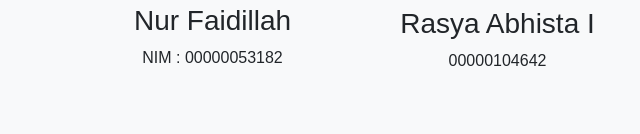
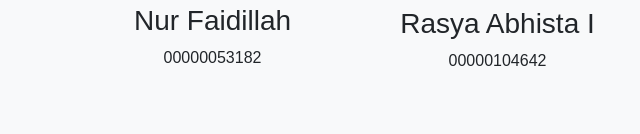
Before and after one commit to felixoctanieltel/UTS-IF231-H-Intro-to-Internet-Technology, a plain HTML site: page UTS LAB FINAL(1)/uts lab finalllllll/aboutus.html in a window 1280 px wide. Shown: the part 400-534 px from the top of the page, 0-640 px from the left. Drawn offline with nearby package versions, Linux system fonts and the light colour scheme.

Commit message:
Update aboutus.html

```diff
--- a/UTS LAB FINAL(1)/uts lab finalllllll/aboutus.html
+++ b/UTS LAB FINAL(1)/uts lab finalllllll/aboutus.html
@@ -62,7 +62,7 @@
                 <div class="about-box">
                     <img src="asset/img/pfadil.jpeg" alt="Person 1">
                     <h3>Nur Faidillah</h3>
-                    <p>NIM : 00000053182</p>
+                    <p>00000053182</p>
                 </div>
             </div>
             <div class="col-md-3">
```
